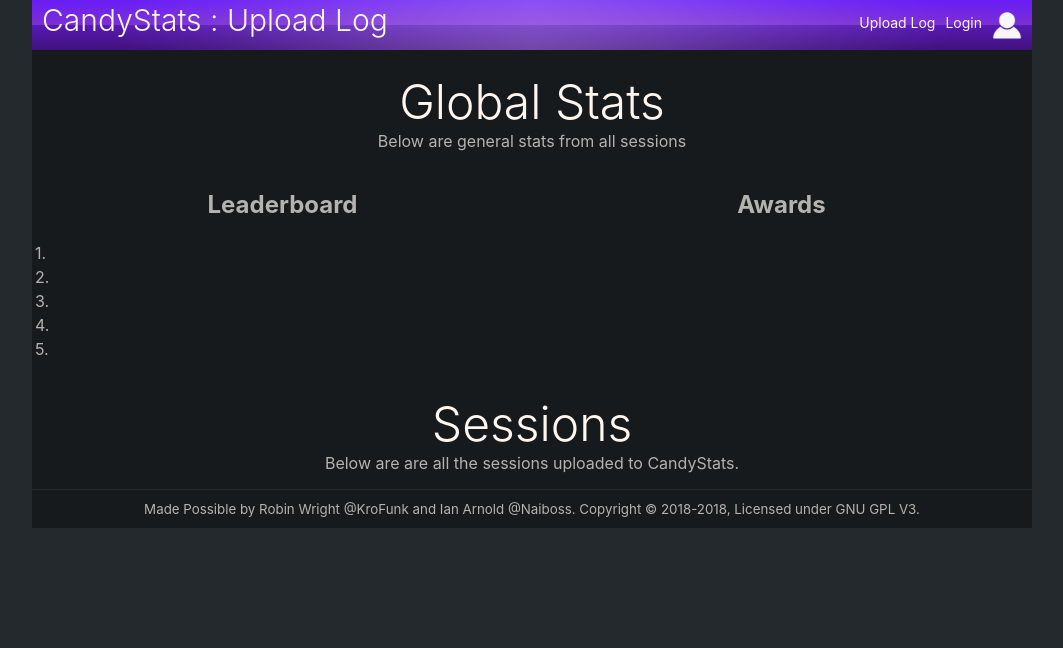
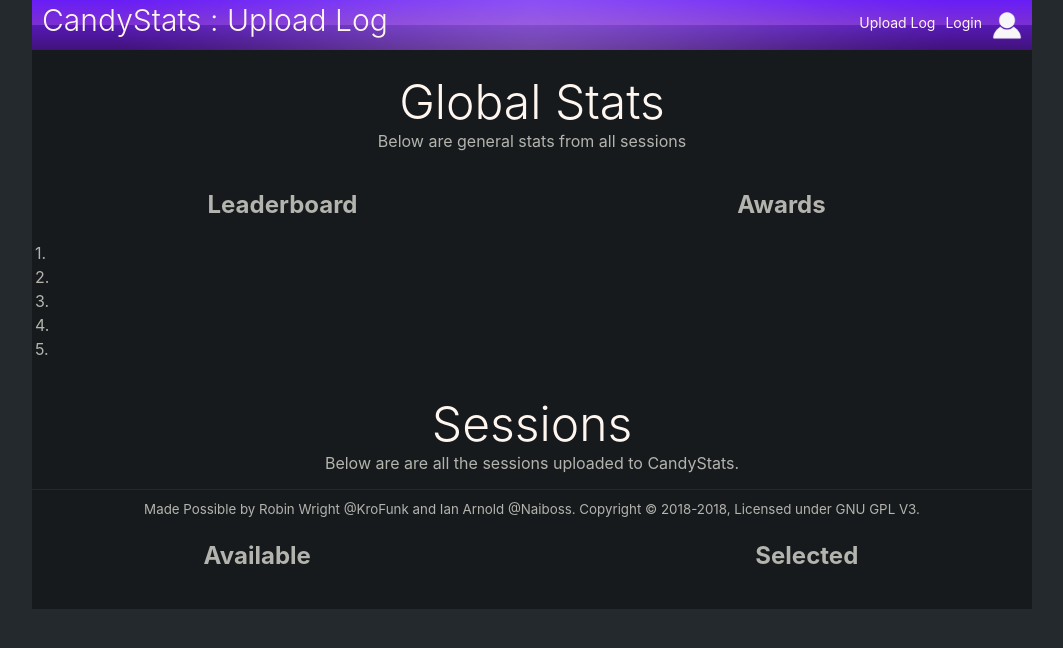
Before and after one commit to KroFunk/CandyStats, a PHP site: page / in a window 1280 px wide. Shown: the top 648 px of the page, without its empty margins (108-1171 px from the left). Run offline with PHP 8.4, Linux system fonts and the light colour scheme; some libraries are stand-ins or nearby versions.

Commit message:
Update index.php

```diff
--- a/index.php
+++ b/index.php
@@ -83,6 +83,26 @@
     <h1>Sessions</h1>
     <p class='h1Subheading'>Below are are all the sessions uploaded to CandyStats.</p>
   </center>
+  <table style='width:100%;'>
+    <tr>
+      <td style='width:45%;'>
+        <center><h2>Available</h2></center>
+      </td>
+      <td>
+      </td>
+      <td style='width:45%;'>
+        <center><h2>Selected</h2></center>
+      </td>
+    </tr>
+    <tr>
+      <td>
+
+      </td>
+      <td>
+
+      </td>
+    </tr>
+    <tr>
 
 <hr>
 <center><small>Made Possible by Robin Wright @KroFunk and Ian Arnold @Naiboss. Copyright &copy; 2018-<?php echo date('Y') ?>, Licensed under GNU GPL V3.</small></center>
```
